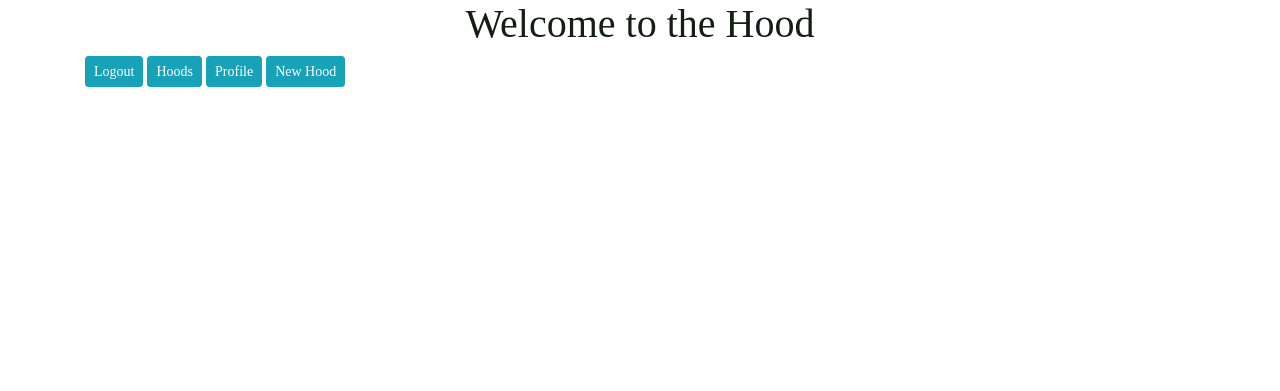
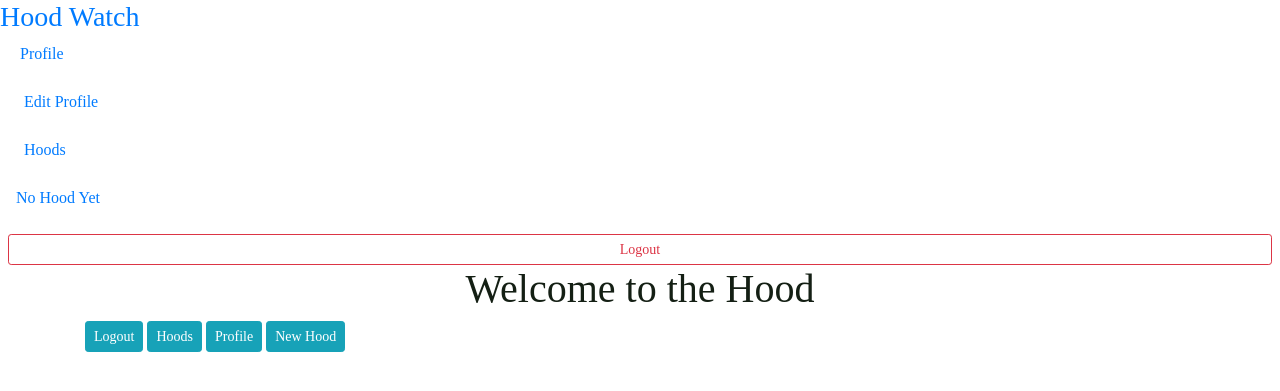
Before and after one commit to kojwangbora/-neighbourhood, a Django app: page / in a window 1280 px wide. Shown: the top 391 px of the page. Run offline with Django 4.2, Linux system fonts and the light colour scheme; a user stored in the database is signed in; data comes from the database, SQL or seed files in the repository; some libraries are stand-ins or nearby versions.

Commit message:
add navbar and sidebar templates

```diff
--- a/hood/templates/base.html
+++ b/hood/templates/base.html
@@ -8,13 +8,20 @@
     <link rel="stylesheet" href="https://stackpath.bootstrapcdn.com/bootstrap/4.3.1/css/bootstrap.min.css" integrity="sha384-ggOyR0iXCbMQv3Xipma34MD+dH/1fQ784/j6cY/iJTQUOhcWr7x9JvoRxT2MZw1T" crossorigin="anonymous">
     <link rel="stylesheet" href="{% static 'css/styles.css' %}">
     <title>The Hood</title>
+  </head>
+  <body>
+
+    <div class="content">
+      {% include 'sidebar.html' %}
+      <div id="cont">
+        {% include 'navbar.html'%}
+        {% block content %}
+
+        {% endblock %}
+      </div>
+    </div>
 
 
-  </head>
-  <body>
-    {% block content %}
-
-    {% endblock %}
     <script src="https://code.jquery.com/jquery-3.3.1.slim.min.js" integrity="sha384-q8i/X+965DzO0rT7abK41JStQIAqVgRVzpbzo5smXKp4YfRvH+8abtTE1Pi6jizo" crossorigin="anonymous"></script>
     <script src="https://cdnjs.cloudflare.com/ajax/libs/popper.js/1.14.7/umd/popper.min.js" integrity="sha384-UO2eT0CpHqdSJQ6hJty5KVphtPhzWj9WO1clHTMGa3JDZwrnQq4sF86dIHNDz0W1" crossorigin="anonymous"></script>
     <script src="https://stackpath.bootstrapcdn.com/bootstrap/4.3.1/js/bootstrap.min.js" integrity="sha384-JjSmVgyd0p3pXB1rRibZUAYoIIy6OrQ6VrjIEaFf/nJGzIxFDsf4x0xIM+B07jRM" crossorigin="anonymous"></script>
--- /dev/null
+++ b/hood/templates/sidebar.html
@@ -0,0 +1,48 @@
+<nav id="sidebar" class="">
+    <div class="sidebar-header ">
+        <h3><a href="{% url 'index' %}">Hood Watch</a></h3>
+        <strong><i class="fas fa-home"></i></strong>
+    </div>
+    {% if user.is_authenticated %}
+    <ul class="list-unstyled components mr-2 ml-2">
+        <li class="mb-4">
+            <a href="{% url 'profile' user.username %}">
+                <img class="rounded-circle nav-img"src="{{ user.profile.profile_picture.url }}" alt="">
+                &nbsp; Profile
+            </a>
+
+        </li>
+        <li class="mb-4">
+            <a href="{% url 'edit-profile' user.username %}">
+                <i class="fas fa-edit"></i>&nbsp;
+                &nbsp; Edit Profile
+            </a>
+        </li>
+        <li class="mb-4">
+            <a href="{% url 'hood' %}">
+                <i class="fas fa-home"></i>&nbsp;
+                &nbsp; Hoods
+            </a>
+        </li>
+
+        {% if user.profile.neighbourhood %}
+        <li class="mb-4">
+            <a href="{% url 'single-hood' user.profile.neighbourhood.id %}">
+                <i class="fas fa-paper-plane"></i>&nbsp;
+                &nbsp;{{user.profile.neighbourhood.name}}
+            </a>
+        </li>
+        {% else %}
+        <li class="mb-4">
+            <a href=""> &nbsp;
+                No Hood Yet
+            </a>
+        </li>
+        {% endif %}
+    </ul>
+    <div class="logout ml-2 mr-2 ">
+        <a href="{% url 'logout' %}" class="btn btn-sm btn-outline-danger d-block mx-auto"> Logout</a>
+    </div>
+
+    {% endif%}
+</nav>
```
Also changed, not shown: hood/templates/navbar.html (added).
